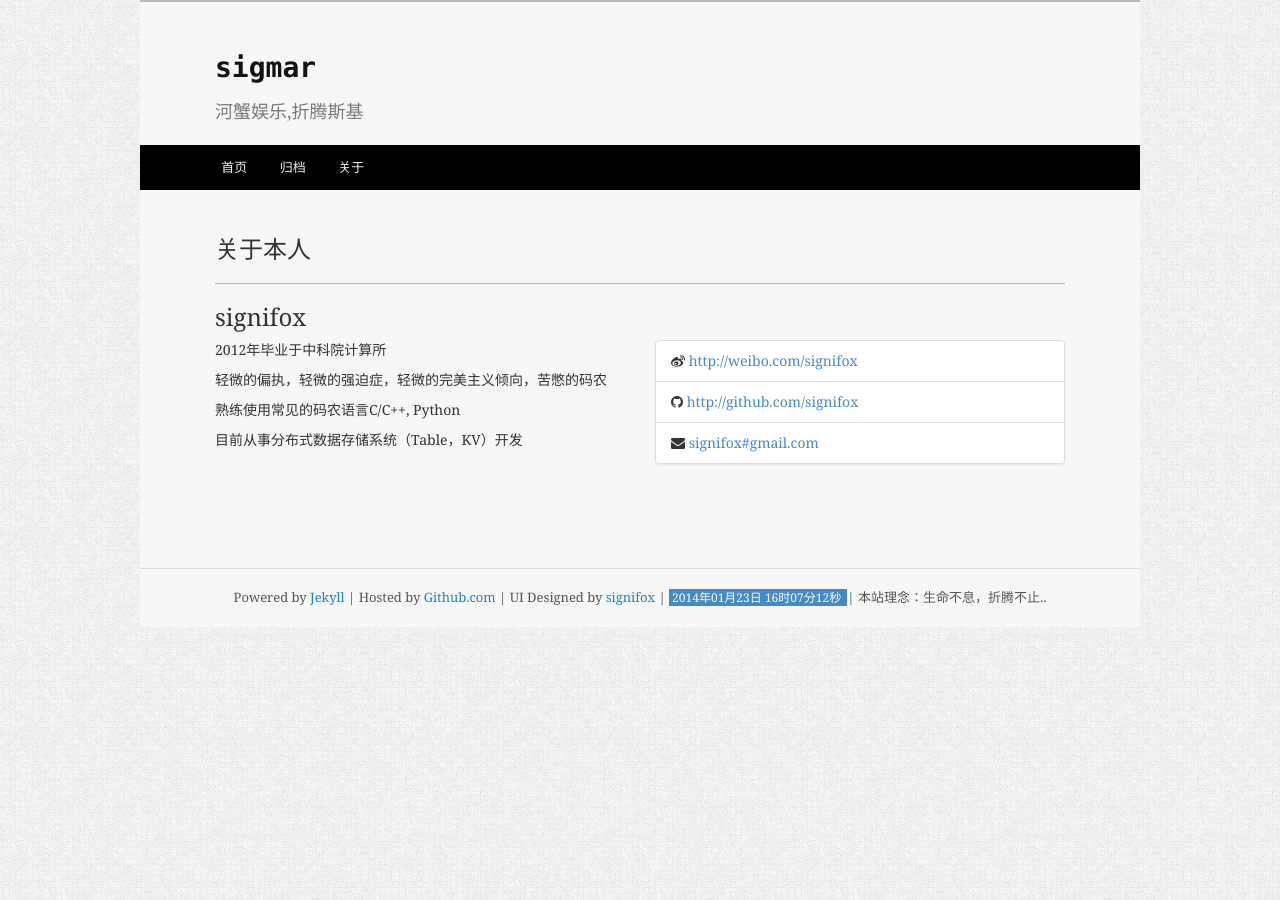
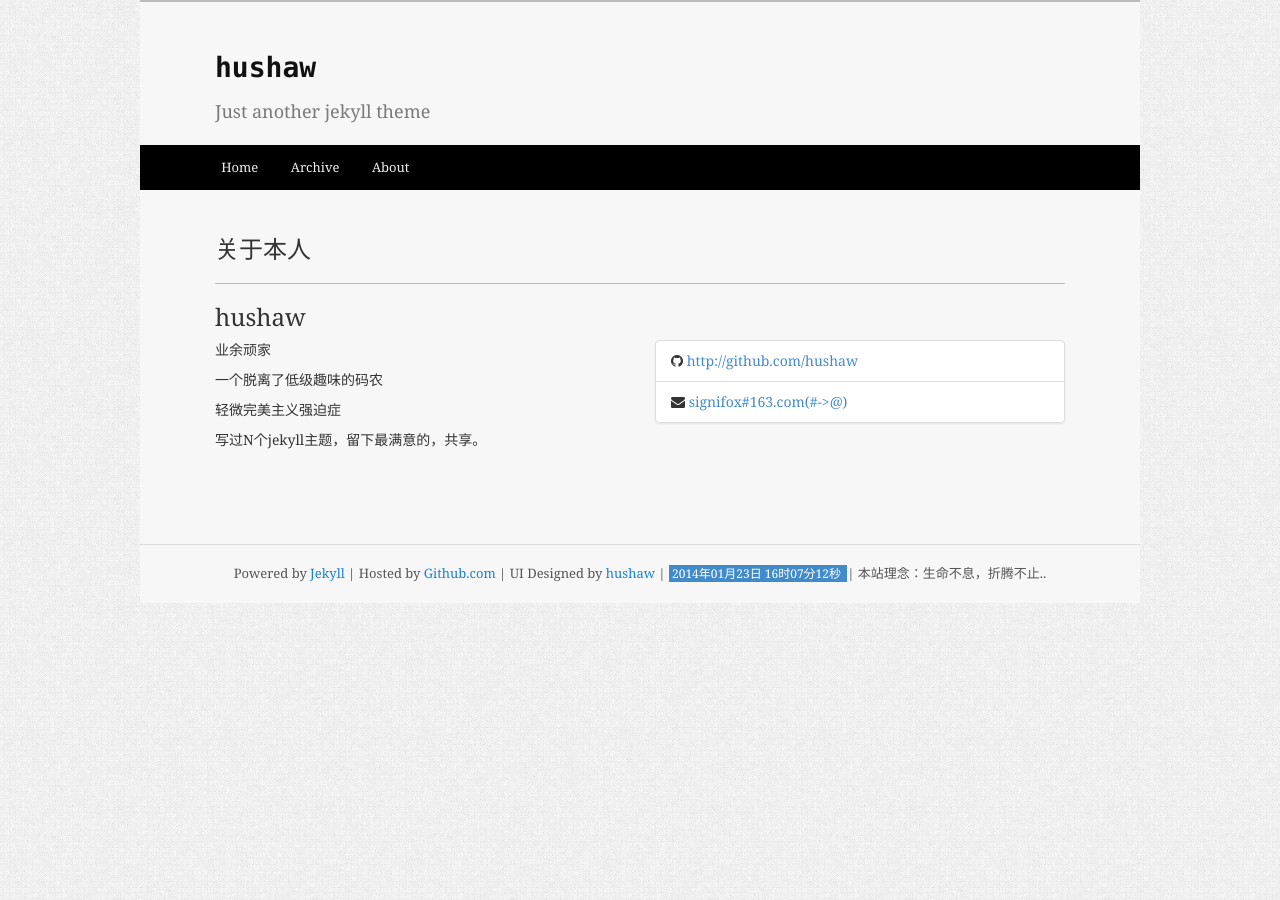
Before and after one commit to jekyllrc/theme-hushaw, a Jekyll site: the page built from about.html, in a window 1280 px wide. Built offline with Jekyll 4.4.1, drawn with Linux system fonts in a browser that asks for light colours; Markdown is read by kramdown in place of the engine named in the settings; comment, search, counter and statistics services are not loaded.

Commit message:
jekyll theme -hushaw

```diff
--- a/_layouts/default.html
+++ b/_layouts/default.html
@@ -18,15 +18,15 @@
      <div class="page-container">
      <div class="page-heading">
          <div class="page-brand">
-             <h1><a href="/">sigmar</a></h1>
-             <h2>河蟹娱乐,折腾斯基</h2>
+             <h1><a href="/">hushaw</a></h1>
+             <h2>Just another jekyll theme</h2>
          </div>
          <div class="page-navbar">
              <div class="page-navbar-container">
                  <ul class="page-nav">
-                     <li><a href="/">首页</a></li>
-                     <li><a href="/archive.html">归档</a></li>
-                     <li><a href="/about.html">关于</a></li>
+                     <li><a href="/">Home</a></li>
+                     <li><a href="/archive.html">Archive</a></li>
+                     <li><a href="/about.html">About</a></li>
                  </ul>
              </div>
          </div>
@@ -38,7 +38,7 @@
          <span>
              Powered by <a href="https://github.com/mojombo/jekyll">Jekyll</a>
              | Hosted by <a href="http://github.com">Github.com</a>
-             | UI Designed by <a href="/about.html">signifox</a>
+             | UI Designed by <a href="/about.html">hushaw</a>
              | <span class="page-generator-time">{{site.time | date:"%Y年%m月%d日 %H时%M分%S秒"}} </span>
              | 本站理念：生命不息，折腾不止..
          </span>
--- a/about.html
+++ b/about.html
@@ -4,27 +4,23 @@ title: 关于本人
 ---
 
 <div class="page-blank">
-    <h2>signifox</h2>
+    <h2>hushaw</h2>
     <div class="row">
         <div class="col-md-6">
-            <p>2012年毕业于中科院计算所</p>
-            <p>轻微的偏执，轻微的强迫症，轻微的完美主义倾向，苦憋的码农</p>
-            <p>熟练使用常见的码农语言C/C++, Python</p>
-            <p>目前从事分布式数据存储系统（Table，KV）开发</p>
+            <p>业余顽家</p>
+            <p>一个脱离了低级趣味的码农</p>
+            <p>轻微完美主义强迫症</p>
+            <p>写过N个jekyll主题，留下最满意的，共享。</p>
         </div>
         <div class="col-md-6">
             <ul class="list-group">
                 <li class="list-group-item">
-                    <i class="fa fa-weibo"></i>
-                    <a href="http://weibo.com/signifox" target="_blank">http://weibo.com/signifox</a>
-                </li>
-                <li class="list-group-item">
                     <i class="fa fa-github"></i>
-                    <a href="http://github.com/signifox" target="_blank">http://github.com/signifox</a>
+                    <a href="http://github.com/hushaw" target="_blank">http://github.com/hushaw</a>
                 </li>
                 <li class="list-group-item">
                     <i class="fa fa-envelope"></i>
-                    <a href="mailto:signifox@gmail.com">signifox#gmail.com</a>
+                    <a href="mailto:signifox@163.com">signifox#163.com(#->@)</a>
                 </li>
             </ul>
         </div>
```
Also changed, not shown: 2 other files.
